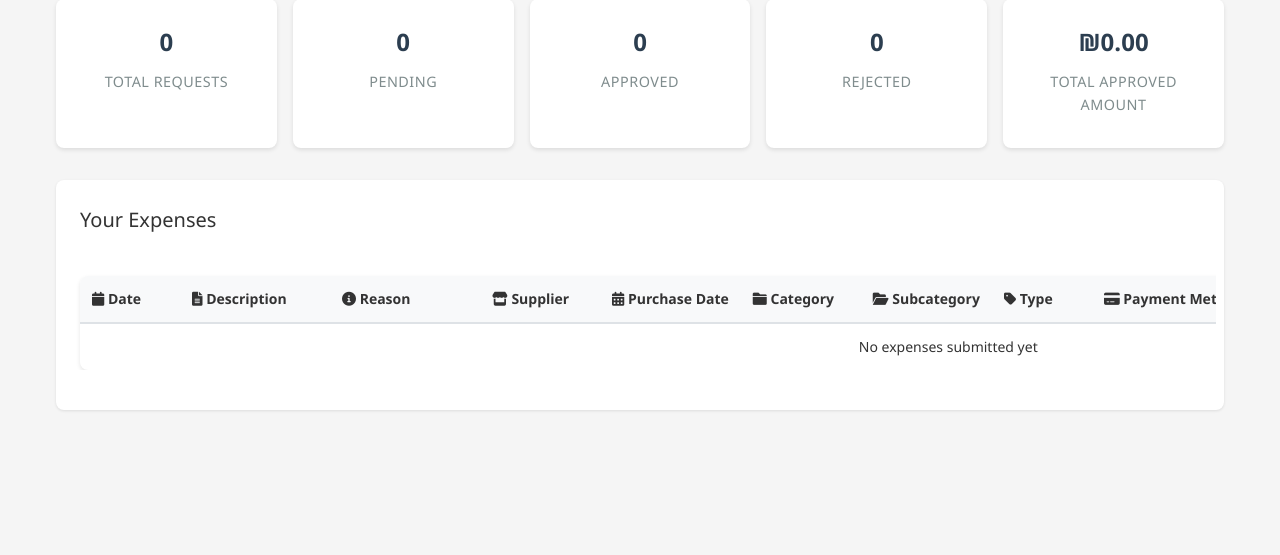
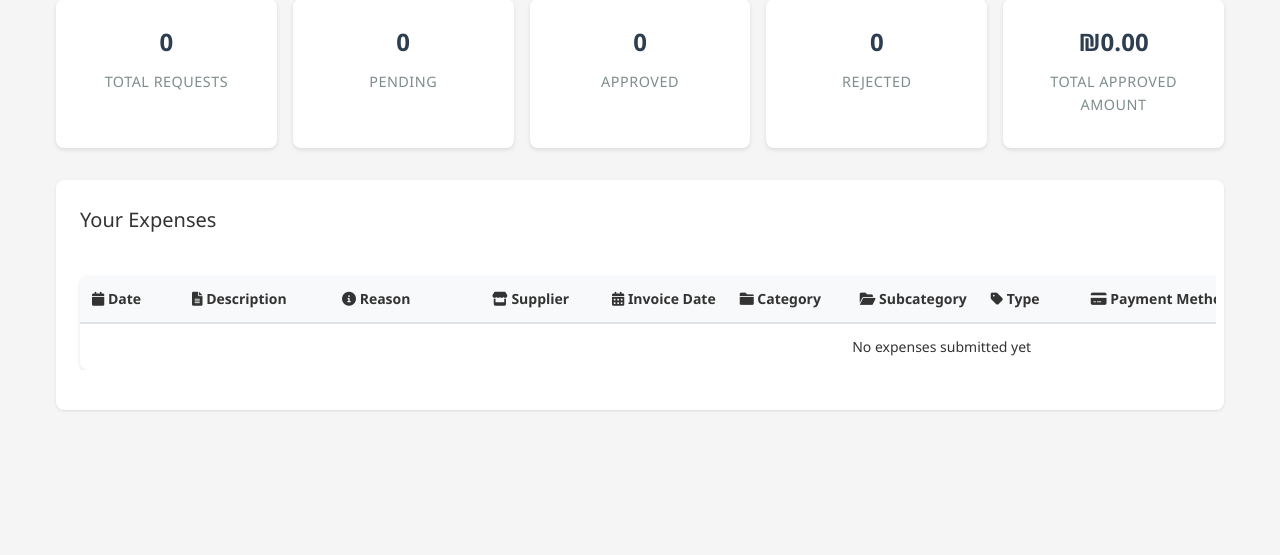
Before and after one commit to taldata/labos, a Flask app: page /employee/dashboard in a window 1280 px wide. Shown: the part 260-815 px from the top of the page. Run offline with Flask 3, Linux system fonts and the light colour scheme; the visitor is signed in with stand-in values (Sample User, id 1); data that the repository does not hold is empty.

Commit message:
refactor: update expense model and forms to replace purchase date with invoice date
- Removed purchase date field from the Expense model and updated all related logic to use invoice date instead.
- Adjusted templates and JavaScript to reflect the change from purchase date to invoice date, ensuring consistency across the application.
- Enhanced expense submission, editing, and display functionalities to align with the new invoice date structure.

```diff
--- a/app.py
+++ b/app.py
@@ -326,15 +326,7 @@ def submit_expense():
         else:
             supplier_id = int(supplier_id)
 
-        # Convert purchase_date string to datetime if provided
-        purchase_date = None
-        if request.form.get('purchase_date'):
-            try:
-                purchase_date = datetime.strptime(request.form['purchase_date'], '%Y-%m-%d')
-            except ValueError:
-                logging.error(f"Invalid purchase date format: {request.form['purchase_date']}")
-                flash('Invalid purchase date format. Please use DD/MM/YYYY format.', 'error')
-                return redirect(url_for('submit_expense'))
+        # invoice_date is handled separately below
 
         # Handle supplier
         if request.form.get('supplier_name') and not supplier_id:
@@ -379,7 +371,6 @@ def submit_expense():
             user_id=current_user.id,
             payment_method=payment_method,
             supplier_id=supplier_id,
-            purchase_date=purchase_date,
             credit_card_id=credit_card_id,
             payment_due_date=payment_due_date,  # Add payment due date
             status='approved' if expense_type == 'auto_approved' else 'pending',
@@ -433,7 +424,7 @@ def submit_expense():
                         if doc_data.get('amount') and 'invoice_amount' in request.form:
                             expense.amount = doc_data['amount']
                         if doc_data.get('purchase_date') and ('invoice_purchase_date' in request.form or 'invoice_date' in request.form):
-                            expense.purchase_date = doc_data['purchase_date']
+                            expense.invoice_date = doc_data['purchase_date']
 
                     except Exception as e:
                         logging.error(f"Error processing invoice: {str(e)}")
@@ -492,7 +483,7 @@ def submit_expense():
                         if receipt_data.get('amount') and 'receipt_amount' in request.form:
                             expense.amount = receipt_data['amount']
                         if receipt_data.get('purchase_date') and ('receipt_purchase_date' in request.form or 'receipt_date' in request.form):
-                            expense.purchase_date = receipt_data['purchase_date']
+                            expense.invoice_date = receipt_data['purchase_date']
 
                     except Exception as e:
                         logging.error(f"Error processing receipt: {str(e)}")
@@ -859,12 +850,12 @@ def expense_history():
             expenses = [expense for expense in expenses if
                         expense.date.year == int(year) and expense.date.month == int(month)]
 
-        # Filter by month of purchase (purchase_date field)
+        # Filter by month of invoice (invoice_date field)
         if purchase_month != 'all':
             year, month = purchase_month.split('-')
             expenses = [expense for expense in expenses if
-                        expense.purchase_date and expense.purchase_date.year == int(year) and
-                        expense.purchase_date.month == int(month)]
+                        expense.invoice_date and expense.invoice_date.year == int(year) and
+                        expense.invoice_date.month == int(month)]
 
         # Filter by supplier
         if supplier_id != 'all':
@@ -1460,21 +1451,10 @@ def edit_expense(expense_id):
             subcategory_id = request.form.get('subcategory_id')
             payment_method = request.form.get('payment_method')
             supplier_id = request.form.get('supplier_id')
-            purchase_date_str = request.form.get('purchase_date')
             invoice_date_str = request.form.get('invoice_date')
             credit_card_id = request.form.get('credit_card_id')
             currency = request.form.get('currency', 'ILS')
             payment_due_date = request.form.get('payment_due_date', 'end_of_month')
-
-            # Convert purchase_date string to datetime if provided
-            purchase_date = None
-            if purchase_date_str:
-                try:
-                    purchase_date = datetime.strptime(purchase_date_str, '%Y-%m-%d')
-                except ValueError:
-                    logging.error(f"Invalid purchase date format: {purchase_date_str}")
-                    flash('Invalid purchase date format. Please use YYYY-MM-DD format.', 'error')
-                    return redirect(url_for('edit_expense', expense_id=expense_id))
 
             # Convert invoice_date string to datetime if provided
             invoice_date = None
@@ -1517,7 +1497,6 @@ def edit_expense(expense_id):
             expense.subcategory_id = subcategory_id
             expense.payment_method = payment_method
             expense.supplier_id = supplier_id if supplier_id else None
-            expense.purchase_date = purchase_date
             expense.invoice_date = invoice_date
             expense.credit_card_id = credit_card_id if credit_card_id else None
             expense.payment_due_date = payment_due_date
@@ -1553,7 +1532,7 @@ def edit_expense(expense_id):
                                 if doc_data.get('amount') and f'{doc_type}_amount' in request.form:
                                     expense.amount = doc_data['amount']
                                 if doc_data.get('purchase_date') and (f'{doc_type}_purchase_date' in request.form or f'{doc_type}_date' in request.form):
-                                    expense.purchase_date = doc_data['purchase_date']
+                                    expense.invoice_date = doc_data['purchase_date']
 
                             except Exception as e:
                                 logging.error(f"Error processing {doc_type}: {str(e)}")
@@ -2116,8 +2095,6 @@ def admin_edit_expense(expense_id):
         # Date fields
         if request.form['date']:
             expense.date = datetime.strptime(request.form['date'], '%Y-%m-%d')
-        if request.form['purchase_date']:
-            expense.purchase_date = datetime.strptime(request.form['purchase_date'], '%Y-%m-%d')
         if request.form['invoice_date']:
             expense.invoice_date = datetime.strptime(request.form['invoice_date'], '%Y-%m-%d')
 
@@ -2302,7 +2279,7 @@ def export_accounting_excel():
             'Bank SWIFT': expense.supplier.bank_swift if expense.supplier else '-',
             'Supplier Notes': expense.supplier.notes if expense.supplier else '-',
             'Supplier Status': expense.supplier.status if expense.supplier else '-',
-            'Date of Purchase': expense.purchase_date.strftime('%d/%m/%Y') if expense.purchase_date else '-',
+            'Date of Invoice': expense.invoice_date.strftime('%d/%m/%Y') if expense.invoice_date else '-',
             'Payment Due Date': 'Start of month' if expense.payment_due_date == 'start_of_month' else 'End of month',
             'Payment Status': 'Paid' if expense.is_paid else 'Pending Payment',
             'External Accounting Entry': 'Yes' if expense.external_accounting_entry else 'No',
--- a/models.py
+++ b/models.py
@@ -143,7 +143,6 @@ class Expense(db.Model):
     paid_by_id = db.Column(db.Integer, db.ForeignKey('user.id'), nullable=True)
     paid_at = db.Column(db.DateTime, nullable=True)
     supplier_id = db.Column(db.Integer, db.ForeignKey('supplier.id'), nullable=True)
-    purchase_date = db.Column(db.DateTime, nullable=True)
     invoice_date = db.Column(db.DateTime, nullable=True)
     payment_method = db.Column(db.String(50), default='credit')
     credit_card_id = db.Column(db.Integer, db.ForeignKey('credit_card.id'), nullable=True)
--- a/static/js/expense_form.js
+++ b/static/js/expense_form.js
@@ -3,7 +3,7 @@ document.addEventListener('DOMContentLoaded', function() {
     const receiptInput = document.getElementById('receipt');
     const quoteInput = document.getElementById('quote');
     const amountInput = document.getElementById('amount');
-    const purchaseDateInput = document.getElementById('purchase_date');
+    const invoiceDateInput = document.getElementById('invoice_date');
     const form = document.getElementById('expense-form');
 
     // Create preview container for OCR data
@@ -39,10 +39,10 @@ document.addEventListener('DOMContentLoaded', function() {
             if (window.ocrData.amount && !amountInput.value) {
                 amountInput.value = window.ocrData.amount;
             }
-            if (window.ocrData.purchase_date && !purchaseDateInput.value) {
+            if (window.ocrData.purchase_date && !invoiceDateInput.value) {
                 const date = new Date(window.ocrData.purchase_date);
                 const formattedDate = date.toISOString().split('T')[0];
-                purchaseDateInput.value = formattedDate;
+                invoiceDateInput.value = formattedDate;
             }
         }
         dismissOcrPreview();
--- a/templates/accounting_dashboard.html
+++ b/templates/accounting_dashboard.html
@@ -457,7 +457,7 @@
                             <th class="status-column">Payment Status</th>
                             <th class="status-column external-accounting-column"><i class="fas fa-building-columns"></i> External Accounting</th>
                             <th>Attachments</th>
-                            <th class="date-column">Date of Purchase</th>
+                            <th class="date-column">Date of Invoice</th>
                             <th>Date of Invoice</th>
                             <th>Tax ID</th>
                             <th>Bank Name</th>
@@ -590,7 +590,7 @@
                                     {% endif %}
                                 </div>
                             </td>
-                            <td class="date-column">{{ expense.purchase_date.strftime('%d/%m/%Y') if expense.purchase_date else '-' }}</td>
+                            <td class="date-column">{{ expense.invoice_date.strftime('%d/%m/%Y') if expense.invoice_date else '-' }}</td>
                             <td>
                                 {{ expense.invoice_date.strftime('%d/%m/%Y') if expense.invoice_date else '-' }}
                             </td>
--- a/templates/edit_expense.html
+++ b/templates/edit_expense.html
@@ -84,12 +84,6 @@
                     </option>
                     {% endfor %}
                 </select>
-            </div>
-
-            <div class="form-group">
-                <label for="purchase_date">Purchase Date:</label>
-                <input type="date" id="purchase_date" name="purchase_date"
-                       value="{{ expense.purchase_date.strftime('%Y-%m-%d') if expense.purchase_date else '' }}">
             </div>
 
             <div class="form-group">
--- a/templates/employee_dashboard.html
+++ b/templates/employee_dashboard.html
@@ -52,7 +52,7 @@
                         <th><i class="fas fa-file-alt"></i> Description</th>
                         <th><i class="fas fa-info-circle"></i> Reason</th>
                         <th><i class="fas fa-store"></i> Supplier</th>
-                        <th><i class="fas fa-calendar-alt"></i> Purchase Date</th>
+                        <th><i class="fas fa-calendar-alt"></i> Invoice Date</th>
                         <th><i class="fas fa-folder"></i> Category</th>
                         <th><i class="fas fa-folder-open"></i> Subcategory</th>
                         <th><i class="fas fa-tag"></i> Type</th>
@@ -75,7 +75,7 @@
                         <td>{{ expense.description }}</td>
                         <td>{{ expense.reason }}</td>
                         <td>{{ expense.supplier.name if expense.supplier else '-' }}</td>
-                        <td>{{ expense.purchase_date.strftime('%d/%m/%Y') if expense.purchase_date else '-' }}</td>
+                        <td>{{ expense.invoice_date.strftime('%d/%m/%Y') if expense.invoice_date else '-' }}</td>
                         <td>{{ expense.subcategory.category.name if expense.subcategory else '-' }}</td>
                         <td>{{ expense.subcategory.name if expense.subcategory else '-' }}</td>
                         <td>{{ expense.type }}</td>
@@ -337,7 +337,7 @@ table td:nth-child(4) {
     min-width: 120px;
 }
 
-table th:nth-child(5), /* Purchase Date */
+    table th:nth-child(5), /* Invoice Date */
 table td:nth-child(5) {
     min-width: 100px;
 }
--- a/templates/expense_history.html
+++ b/templates/expense_history.html
@@ -171,7 +171,7 @@
                             <th><i class="fas fa-file-alt text-primary"></i> Description</th>
                             <th><i class="fas fa-comment text-primary"></i> Reason</th>
                             <th><i class="fas fa-store text-primary"></i> Supplier</th>
-                            <th class="col-date"><i class="fas fa-calendar-alt text-primary"></i> Purchase Date</th>
+                            <th class="col-date"><i class="fas fa-calendar-alt text-primary"></i> Invoice Date</th>
                             <th><i class="fas fa-folder text-primary"></i> Category</th>
                             <th><i class="fas fa-folder-open text-primary"></i> Subcategory</th>
                             <th><i class="fas fa-tag text-primary"></i> Type</th>
@@ -197,7 +197,7 @@
                             <td>{{ expense.description }}</td>
                             <td>{{ expense.reason }}</td>
                             <td>{{ expense.supplier.name if expense.supplier else '-' }}</td>
-                            <td class="col-date small">{{ expense.purchase_date.strftime('%d/%m/%Y') if expense.purchase_date else '-' }}</td>
+                            <td class="col-date small">{{ expense.invoice_date.strftime('%d/%m/%Y') if expense.invoice_date else '-' }}</td>
                             <td>{{ expense.subcategory.category.name if expense.subcategory else '-' }}</td>
                             <td>{{ expense.subcategory.name if expense.subcategory else '-' }}</td>
                             <td>{{ expense.type|format_expense_type }}</td>
--- a/templates/manager_dashboard.html
+++ b/templates/manager_dashboard.html
@@ -179,7 +179,7 @@
                             <td>{{ expense.description }}</td>
                             <td>{{ expense.reason }}</td>
                             <td>{{ expense.supplier.name if expense.supplier else '-' }}</td>
-                            <td>{{ expense.purchase_date.strftime('%d/%m/%Y') if expense.purchase_date else '-' }}</td>
+                            <td>{{ expense.invoice_date.strftime('%d/%m/%Y') if expense.invoice_date else '-' }}</td>
                             <td>{{ expense.subcategory.category.name if expense.subcategory else '-' }}</td>
                             <td>{{ expense.subcategory.name if expense.subcategory else '-' }}</td>
                             <td class="type-col">{{ expense.type|format_expense_type }}</td>
```
Also changed, not shown: migrate_purchase_to_invoice_date.py (added, +42 -0 lines), templates/admin_edit_expense.html (+2 -7 lines), templates/submit_expense.html (+2 -8 lines).
